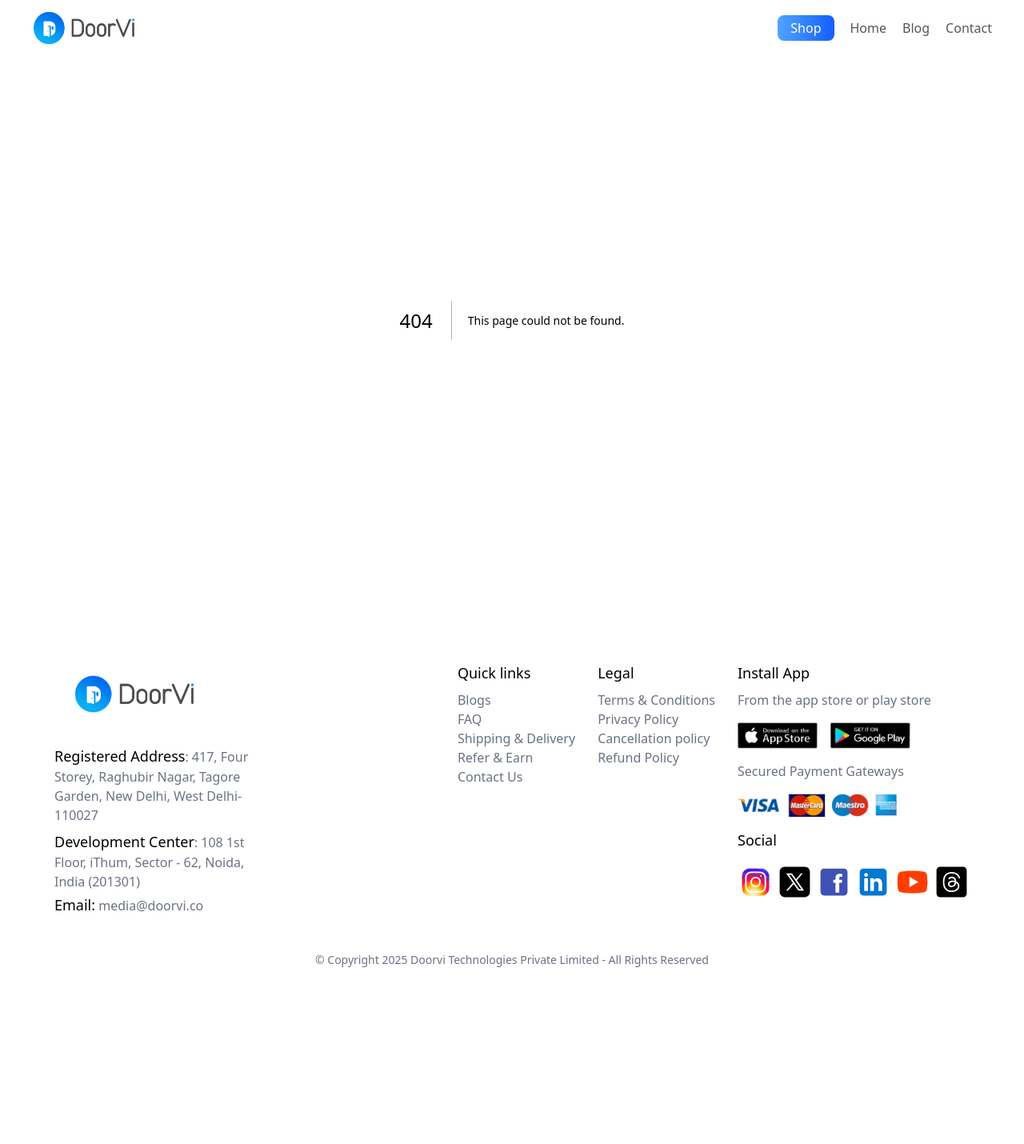
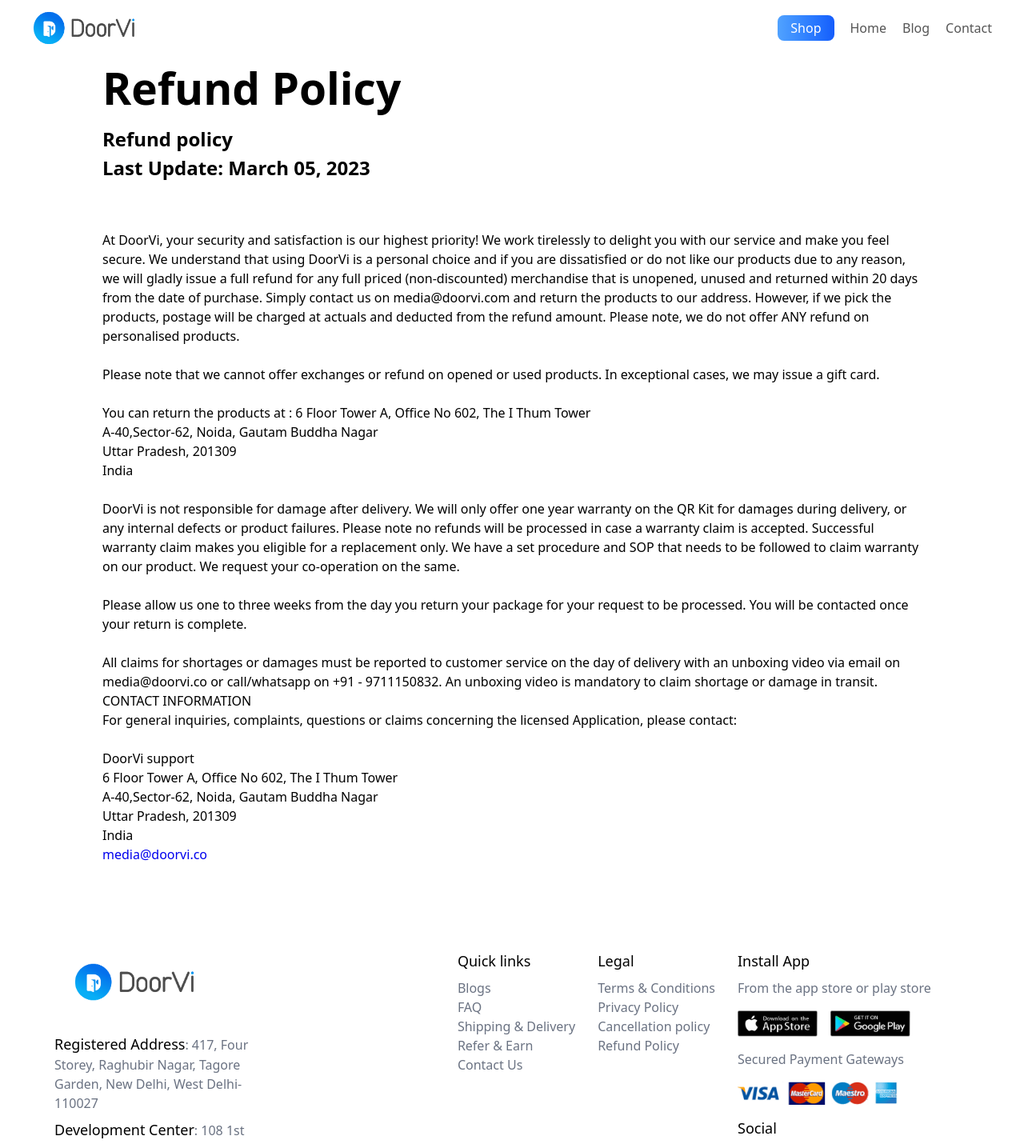
Before and after one commit to Xode-saif/doorvi-next, a Next.js app: page /refund-policy in a window 1280 px wide. Before the commit this address had no page. Shown: the top 1430 px of the page at 80% size. Before the commit the page ends 1226 px from the top, so only its background shows below. Built offline with nearby package versions, Linux system fonts and the light colour scheme.

Commit message:
comment youtube

```diff
--- a/src/app/components/HomeSection.tsx
+++ b/src/app/components/HomeSection.tsx
@@ -530,7 +530,7 @@
           </p>
         </div>
         <IntegrationPartner />
-        <div className="relative m-auto h-[100vh]  ">
+        {/* <div className="relative m-auto h-[100vh]  ">
           <iframe
             loading='lazy'
             src={
@@ -550,7 +550,7 @@
             allowFullScreen
             className="absolute top-0 left-0 w-full h-[80%]"
           ></iframe>
-        </div>
+        </div> */}
       </section>
       {/* doorvi for single home */}
       <section className='md:max-w-[80%] mx-auto px-4 sm:px-6 lg:px-8 '>
--- a/src/app/components/footer/Footer.tsx
+++ b/src/app/components/footer/Footer.tsx
@@ -97,7 +97,7 @@
                                     <li className='hover:text-gray-600 hover:scale-105 transition-transform duration-300 ease-in-out cursor-pointer'><Link href="/terms">Terms & Conditions</Link></li>
                                     <li className='hover:text-gray-600 hover:scale-105 transition-transform duration-300 ease-in-out cursor-pointer'><Link href="/privacy-policy">Privacy Policy</Link></li>
                                     <li className='hover:text-gray-600 hover:scale-105 transition-transform duration-300 ease-in-out cursor-pointer'>Cancellation policy</li>
-                                    <li className='leading-6 hover:text-gray-600 hover:scale-105 transition-transform duration-300 ease-in-out cursor-pointer'><Link href="https://www.doorvi.co/refund-policy">Refund Policy</Link></li>
+                                    <li className='leading-6 hover:text-gray-600 hover:scale-105 transition-transform duration-300 ease-in-out cursor-pointer'><Link href="/refund-policy">Refund Policy</Link></li>
                                 </ul>
                             </div>
                         </div>
--- a/src/app/privacy-policy/layout.tsx
+++ /dev/null
@@ -1,20 +0,0 @@
-import { Metadata } from "next";
-
-export const metadata: Metadata = {
-  title: "Doorvi - Privacy Policy",
-};
-
-export default function Layout({
-  children,
-}: Readonly<{
-  children: React.ReactNode;
-}>) {
-  return (
-    <html lang="en">
-      <body
-      >
-        {children}
-      </body>
-    </html>
-  );
-}
--- a/src/app/privacy-policy/page.tsx
+++ b/src/app/privacy-policy/page.tsx
@@ -1,11 +1,11 @@
-"use client"
 
 import { Metadata } from "next"
+import Link from "next/link";
 
 // Doorvi - Privacy Policy
-// export const metadata: Metadata = {
-//     title: "Doorvi - Privacy Policy",
-// };
+export const metadata: Metadata = {
+    title: "Doorvi - Privacy Policy",
+};
 
 export default function PrivatePolicy() {
     return (
@@ -296,18 +296,23 @@
                 <br />
                 15. HOW CAN YOU CONTACT US ABOUT THIS NOTICE?<br />
                 <br />
-                If you have questions or comments about this notice, you may email us at <span onClick={() => {
+                If you have questions or comments about this notice, you may email us at
+                {/* <span onClick={() => {
                     window.open('mailto:media@doorvi.cosubject=DoorVi')
-                }} style={{ color: "#0000EE", cursor: "pointer" }}>media@doorvi.co</span> or by post to:<br />
+                }} style={{ color: "#0000EE", cursor: "pointer" }}>media@doorvi.co</span> */}
+                <Link href="mailto:media@doorvi.cosubject=DoorVi"><span style={{ color: "#0000EE", cursor: "pointer" }}> media@doorvi.co</span></Link>
+                 or by post to:<br />
                 <br />
                 DoorVi support<br />
                 6 Floor Tower A, Office No 602, The I Thum Tower<br />
                 A-40,Sector-62, Noida, Gautam Buddha Nagar<br />
                 Uttar Pradesh, 201309<br />
                 India<br />
-                <span onClick={() => {
+                {/* <span onClick={() => {
                     window.open('mailto:media@doorvi.cosubject=DoorVi')
-                }} style={{ color: "#0000EE", cursor: "pointer" }}>media@doorvi.co</span></p>
+                }} style={{ color: "#0000EE", cursor: "pointer" }}>media@doorvi.co</span> */}
+                <Link href="mailto:media@doorvi.cosubject=DoorVi"><span style={{ color: "#0000EE", cursor: "pointer" }}>media@doorvi.co</span></Link>
+                </p>
         </div>
     )
 }
--- /dev/null
+++ b/src/app/refund-policy/page.tsx
@@ -0,0 +1,44 @@
+import { Metadata } from "next"
+import Link from "next/link"
+
+export const metadata:Metadata = {
+    title:"Doorvi - Refund Policy",
+}
+export default function RefundPolicy () {
+        return (
+            <div className='py-20 max-w-[80%] flex flex-col itmes-center mx-auto'>
+                <h1 className="font-semibold text-[55px] leading-15 pb-4">Refund Policy</h1>
+                <div className="mb-[60px] font-semibold text-[24px]">
+                    <h3>Refund policy</h3>
+                    <h3>Last Update: March 05, 2023</h3>
+                </div>
+
+                <p>
+                    At DoorVi, your security and satisfaction is our highest priority! We work tirelessly to delight you with our service and make you feel secure. We understand that using DoorVi is a personal choice and if you are dissatisfied or do not like our products due to any reason, we will gladly issue a full refund for any full priced (non-discounted) merchandise that is unopened, unused and returned within 20 days from the date of purchase. Simply contact us on media@doorvi.com and return the products to our address. However, if we pick the products, postage will be charged at actuals and deducted from the refund amount. Please note, we do not offer ANY refund on personalised products.<br />
+                    <br />
+                    Please note that we cannot offer exchanges or refund on opened or used products. In exceptional cases, we may issue a gift card.<br />
+                    <br />
+                    You can return the products at : 6 Floor Tower A, Office No 602, The I Thum Tower<br />
+                    A-40,Sector-62, Noida, Gautam Buddha Nagar<br />
+                    Uttar Pradesh, 201309<br />
+                    India<br />
+                    <br />
+                    DoorVi is not responsible for damage after delivery. We will only offer one year warranty on the QR Kit for damages during delivery, or any internal defects or product failures. Please note no refunds will be processed in case a warranty claim is accepted. Successful warranty claim makes you eligible for a replacement only. We have a set procedure and SOP that needs to be followed to claim warranty on our product. We request your co-operation on the same.<br />
+                    <br />
+                    Please allow us one to three weeks from the day you return your package for your request to be processed. You will be contacted once your return is complete.<br />
+                    <br />
+                    All claims for shortages or damages must be reported to customer service on the day of delivery with an unboxing video via email on media@doorvi.co or call/whatsapp on +91 - 9711150832. An unboxing video is mandatory to claim shortage or damage in transit.<br />
+                </p>
+                <p className='pera-heading'>CONTACT INFORMATION</p>
+                <p>For general inquiries, complaints, questions or claims concerning the licensed Application, please contact:<br />
+                    <br />
+                    DoorVi support<br />
+                    6 Floor Tower A, Office No 602, The I Thum Tower<br />
+                    A-40,Sector-62, Noida, Gautam Buddha Nagar<br />
+                    Uttar Pradesh, 201309<br />
+                    India<br />
+                    <Link href='mailto:media@doorvi.cosubject=DoorVi' style={{ color: "#0000EE", cursor: "pointer" }}>media@doorvi.co</Link></p>
+            </div>
+        )
+
+}
--- a/src/app/terms/layout.tsx
+++ /dev/null
@@ -1,20 +0,0 @@
-import { Metadata } from "next";
-
-export const metadata: Metadata = {
-  title:"DoorVi - Terms of Use",
-};
-
-export default function Layout({
-  children,
-}: Readonly<{
-  children: React.ReactNode;
-}>) {
-  return (
-    <html lang="en">
-      <body
-      >
-        {children}
-      </body>
-    </html>
-  );
-}
--- a/src/app/terms/page.tsx
+++ b/src/app/terms/page.tsx
@@ -1,10 +1,10 @@
-"use client"
 
 import { Metadata } from "next"
+import Link from "next/link"
 
-// export const metadata:Metadata = {
-//     title:"DoorVi - Terms of Use",
-// }
+export const metadata:Metadata = {
+    title:"DoorVi - Terms of Use",
+}
 export default function TermsAndCon() {
     return (
         <div className='py-20 max-w-[80%] flex flex-col itmes-center mx-auto '>
@@ -149,9 +149,10 @@
             <p>A-40,Sector-62, Noida, Gautam Buddha Nagar</p>
             <p>Uttar Pradesh, 201309</p>
             <p>India</p>
-            <p><span onClick={() => {
+            {/* <p><span onClick={() => {
                 window.open('mailto:media@doorvi.cosubject=DoorVi')
-            }} style={{ color: "#0000EE", cursor: "pointer" }}>media@doorvi.co</span></p>
+            }} style={{ color: "#0000EE", cursor: "pointer" }}>media@doorvi.co</span></p> */}
+            <Link href="mailto:media@doorvi.cosubject=DoorVi"><span style={{ color: "#0000EE", cursor: "pointer" }}>media@doorvi.co</span></Link>
             <br />
             <br />
             <p>13. TERMINATION</p>
```
